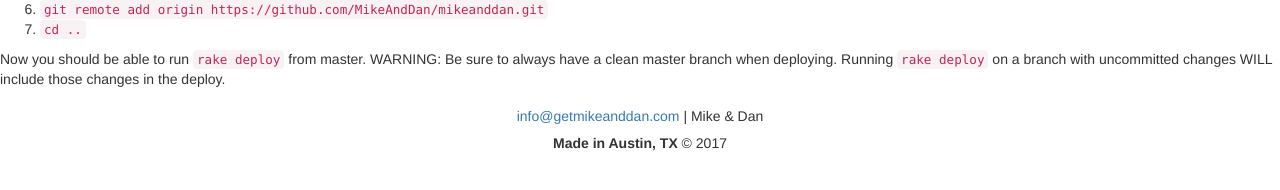
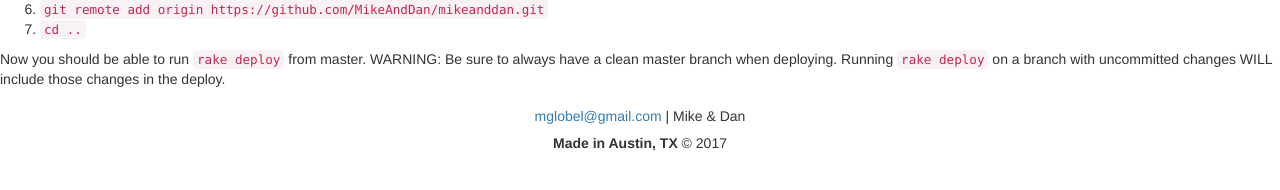
Before and after one commit to MikeAndDan/mikeanddan, a Jekyll site: the page built from README.md, in a window 1280 px wide. Shown: the part 346-536 px from the top of the page. Built offline with Jekyll 4.4.1, drawn with Linux system fonts in a browser that asks for light colours; nearby versions of some CDN libraries; our own code applies the rules of GitHub Pages for plain Markdown files.

Commit message:
change email address

```diff
--- a/_config.yml
+++ b/_config.yml
@@ -7,7 +7,7 @@
 
 # Site settings
 title: M & D | Modern Business Consulting
-email: info@getmikeanddan.com
+email: mglobel@gmail.com
 description: > # this means to ignore newlines until "baseurl:"
   Mike and Dan is all about helping you fullfil your website needs. From fast fixes to full features,
   we are confident in our ability to be a temporary dev guy that integrates with your existing company.
```
